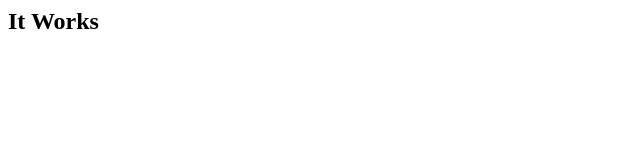
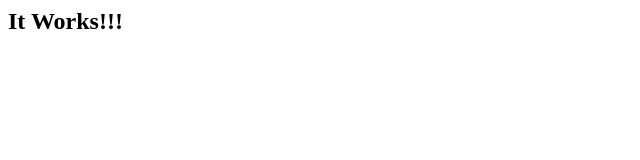
Before and after one commit to magnusducatuslt/ansible-pull, a plain HTML site: page webapp/index.html in a window 1280 px wide. Shown: the full height of the page, 0-640 px from the left. Drawn offline with Linux system fonts and the light colour scheme.

Commit message:
feature: add

```diff
--- a/webapp/index.html
+++ b/webapp/index.html
@@ -1 +1 @@
-<h2>It Works</h2>
+<h2>It Works!!!</h2>
```
